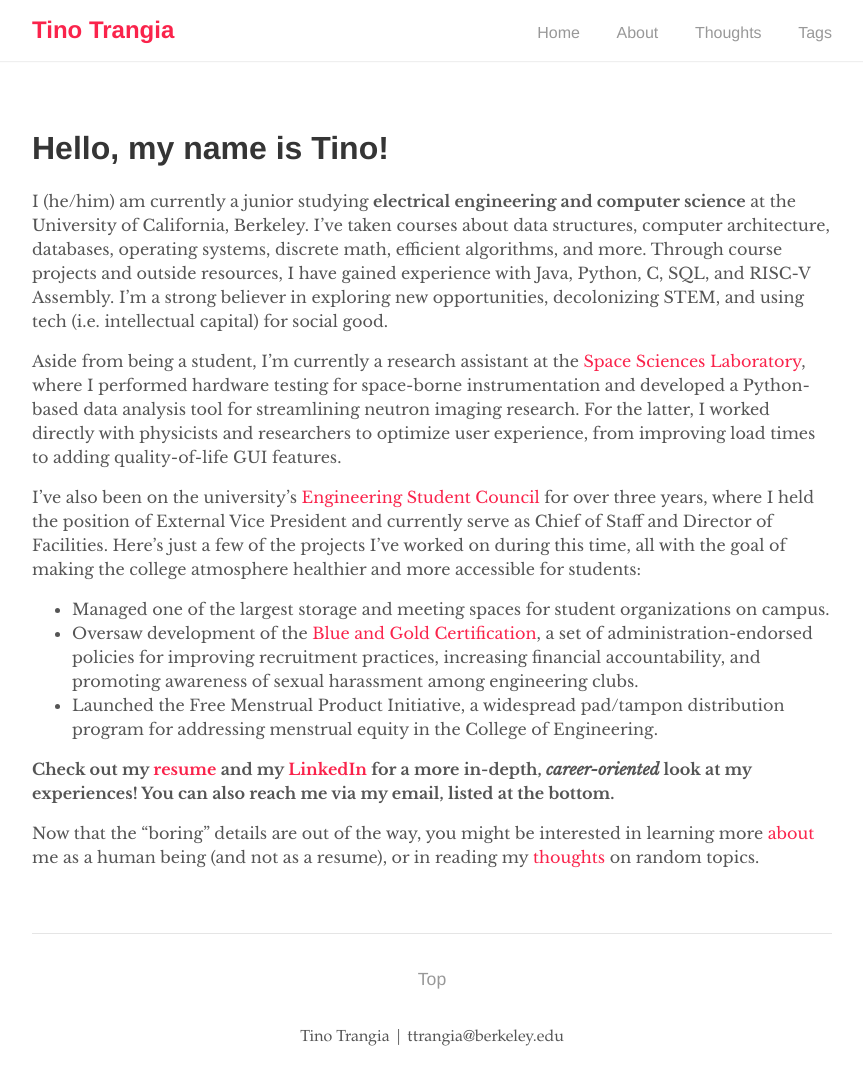
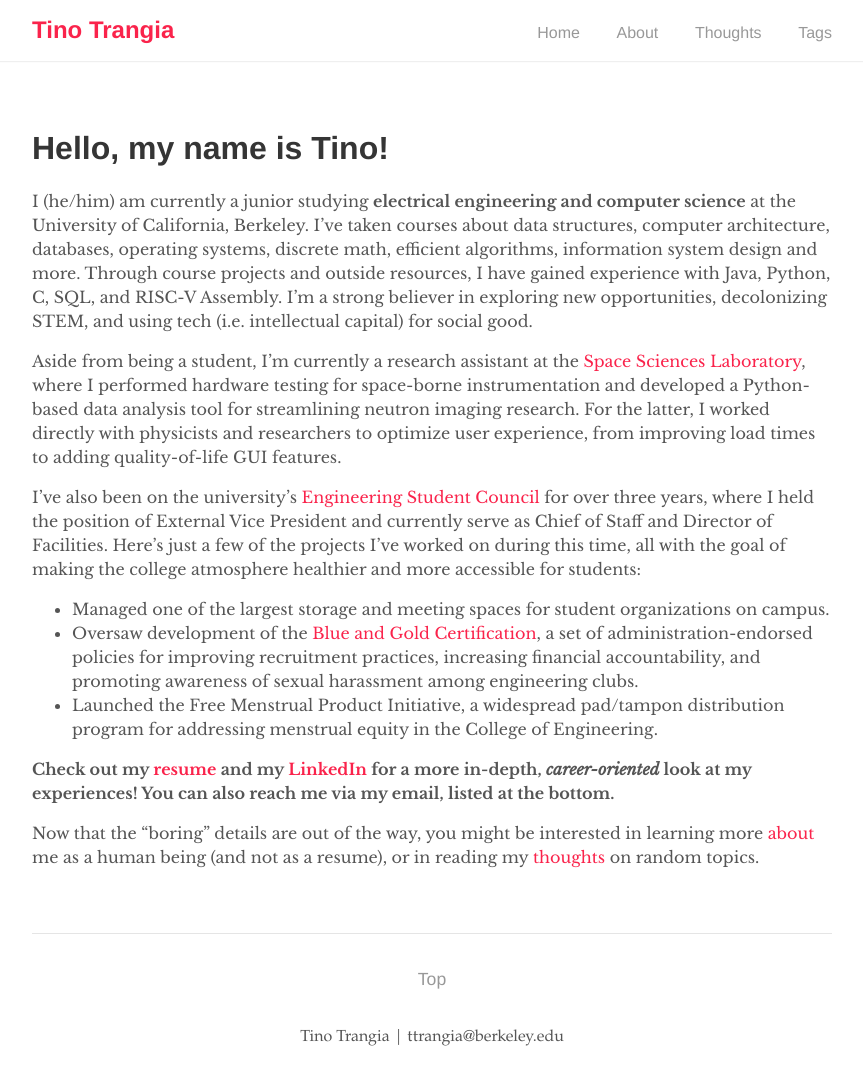
Before and after one commit to ttrangia/csh195-tino, a Jekyll site: the page built from index.markdown, in a window 1280 px wide. Shown: the whole page, without its empty margins (208-1071 px from the left). Built offline with Jekyll 4.4.1, drawn with Linux system fonts in a browser that asks for light colours; our own code applies the rules of GitHub Pages for plain Markdown files.

```diff
--- a/_posts/2021-12-28-edtech.markdown
+++ b/_posts/2021-12-28-edtech.markdown
@@ -8,7 +8,7 @@ excerpt_separator: <!--more-->
 
 Throughout elementary school, I was actually a pretty terrible student. In third grade, I remember taking a multiple choice test, and noticing a pattern after about seven questions. In my unlimited childhood wisdom, I decided to fill out the rest of the bubbles by repeating the pattern, thinking that I had cheated the test. Later that week, my parents were called in to have a chat. My teacher told them that I had failed the exam.<!--more-->
 
-### Growing Up Viet
+## Growing Up Viet
 
 My parents couldn't comprehend why I did so poorly. They yelled at me on the car ride home until I cried. I still thought that I was onto something. They tried to tutor me, but there was a language barrier. Having not learned English until the first grade, I was barely scrapping by in class, able to comprehend only some of the questions thrown at me. My parents, on the other hand, were Vietnamese refugees who could speak English, but didn't really read anything that wasn't a tax return. Despite being teachers in Vietnam, they didn't know what to make of the American curriculum.
 
@@ -16,7 +16,7 @@ And so, I was on my own. Weighed down by social anxiety and limited fluency, I w
 
 One of those resources turned out to be vital in building me into the student that I am today. Every Saturday, my mom would take me to the local public library. It was messy, stuffy, and filled with decade-old equipment, but it was a privilege nonetheless. In between the gray shelves, I found the key to honing my reading skills, itching my scientific curiosities, and developing into a life-long learner. Using scratched CDs and CRT monitors, I had access to learning games and English programs, something that lead to my appreciation of technology today. Without access to these resources, I would not be the eager leaner that I am now.
 
-### Empowerment
+## Empowerment
 
 Throughout my academic career, I continued to develop an understanding of educational resources and their role in empowering students. I'm not just saying it though &mdash; here are some of things that I've _done_ related to improving education:
 
--- a/index.markdown
+++ b/index.markdown
@@ -4,7 +4,7 @@ layout: simple
 
 # Hello, my name is Tino!
 
-I (he/him) am currently a junior studying **electrical engineering and computer science** at the University of California, Berkeley. I've taken courses about data structures, computer architecture, databases, operating systems, discrete math, efficient algorithms, and more. Through course projects and outside resources, I have gained experience with Java, Python, C, SQL, and RISC-V Assembly. I'm a strong believer in exploring new opportunities, decolonizing STEM, and using tech (i.e. intellectual capital) for social good.
+I (he/him) am currently a junior studying **electrical engineering and computer science** at the University of California, Berkeley. I've taken courses about data structures, computer architecture, databases, operating systems, discrete math, efficient algorithms, information system design and more. Through course projects and outside resources, I have gained experience with Java, Python, C, SQL, and RISC-V Assembly. I'm a strong believer in exploring new opportunities, decolonizing STEM, and using tech (i.e. intellectual capital) for social good.
 
 Aside from being a student, I'm currently a research assistant at the [Space Sciences Laboratory](https://www.ssl.berkeley.edu), where I performed hardware testing for space-borne instrumentation and developed a Python-based data analysis tool for streamlining neutron imaging research. For the latter, I worked directly with physicists and researchers to optimize user experience, from improving load times to adding quality-of-life GUI features.
 
```
Also changed, not shown: _hidden/2022-03-17-reading.markdown (+12 -12 lines), _posts/2020-12-11-IoProduct.markdown (+13 -1 lines), _posts/2020-12-14-eichmann_in_gilead.markdown (+5 -5 lines), 2 other files.
